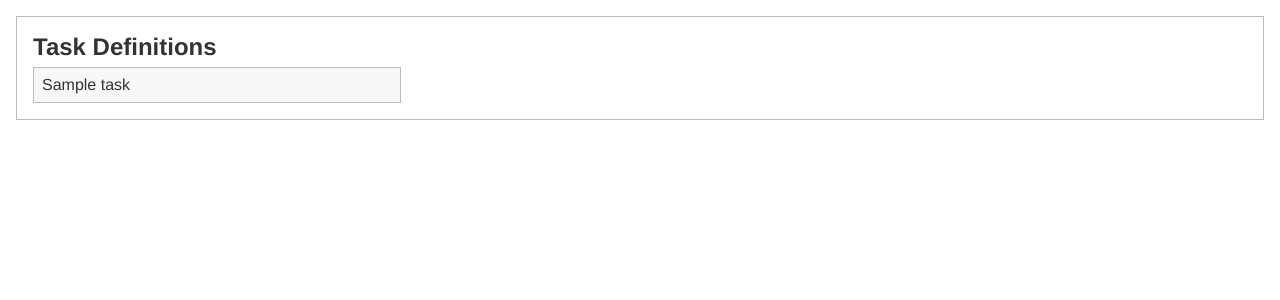
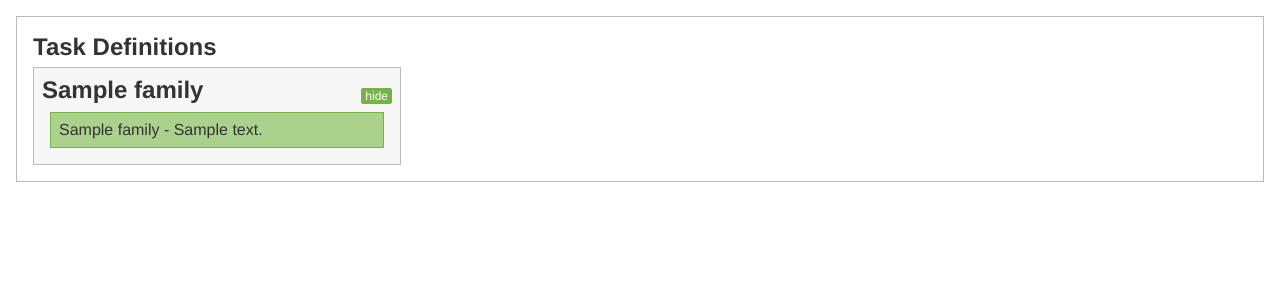
Before and after one commit to BusinessOptics/gryphon, a Flask app: template ecs_view/templates/definitions.html in a window 1280 px wide. Shown: the part 32-332 px from the top of the page. Run offline with Flask 2, Linux system fonts and the light colour scheme; the template is opened without the code that fills it: most values are stand-ins (such as "Sample title", 1, 10 or a date in 2020).

Commit message:
Worked on interface for task definitions

```diff
--- a/ecs_view/server.py
+++ b/ecs_view/server.py
@@ -33,7 +33,7 @@ def cluster(cluster_name):
 @app.route('/taskDefinitions/', methods=['GET', 'POST'])
 def definitions():
     task_definitions = get_task_def_list()
-    return render_template('definitions.html', task_definitions=task_definitions)
+    return render_template('definitions.html', task_definitions=task_definitions, should_exec=False)
 
 
 @app.route('/static/<path:path>')
--- a/ecs_view/static/css/styles.css
+++ b/ecs_view/static/css/styles.css
@@ -61,6 +61,7 @@ h2 {
     display: flex;
     flex-wrap: wrap;
     justify-content: space-between;
+    float:left;
 }
 
 .instance {
--- a/ecs_view/templates/definitions.html
+++ b/ecs_view/templates/definitions.html
@@ -18,6 +18,39 @@
         }).afterClose(function (modal) { modal.destroy(); }).show();
     }
 
+    function toggleElements(name){
+        parent = document.getElementById(name);
+        children = parent.children;
+        var i;
+        for (i = 0; i < children.length; i++) {
+            if(!children[i].classList.contains("skip")){
+                children[i].style.display = "none";
+            }
+            if(children[i].classList.contains("action")){
+                button = children[i];
+            }
+        }
+        button.innerHTML = "show";
+        button.onClick = function(){ showElements(name); };
+    }
+
+    function showElements(name){
+        parent = document.getElementById(name);
+        children = parent.children;
+        var button;
+        var i;
+        for (i = 0; i < children.length; i++) {
+            if(!children[i].classList.contains("skip")){
+                children[i].style.display = "block";
+            }
+            if(children[i].classList.contains("action")){
+                button = children[i];
+            }
+        }
+        button.innerHTML = "hide";
+        button.onClick = function(){ hideElements(name); };
+    }
+
 </script>
 {% endblock %}
 {% block body %}
@@ -35,13 +68,19 @@
 <div class='overview'>
     <div class="task-definition-container">
         <h2>Task Definitions</h2>
+        {% for family in task_definitions %}
         <div class="task-definitions">
-            {% for task in task_definitions %}
-            <div class="task-definition">
-                {{task}}
+            <div class="task-definition" id="{{family}}" >
+            <p class="action skip" onclick="hideElements('{{family}}')">hide</p>
+            <h2  class="skip">{{family}}</h2>
+            {% for revision in task_definitions[family] %}
+                <div class="task">
+                    {{family}} - {{revision}}
+                </div>
+            {% endfor %}
             </div>
-            {% endfor %}
         </div>
+        {% endfor %}
     </div>
 
 </div>
```
Also changed, not shown: ecs_view/aws_classes.py (+6 -3 lines).
